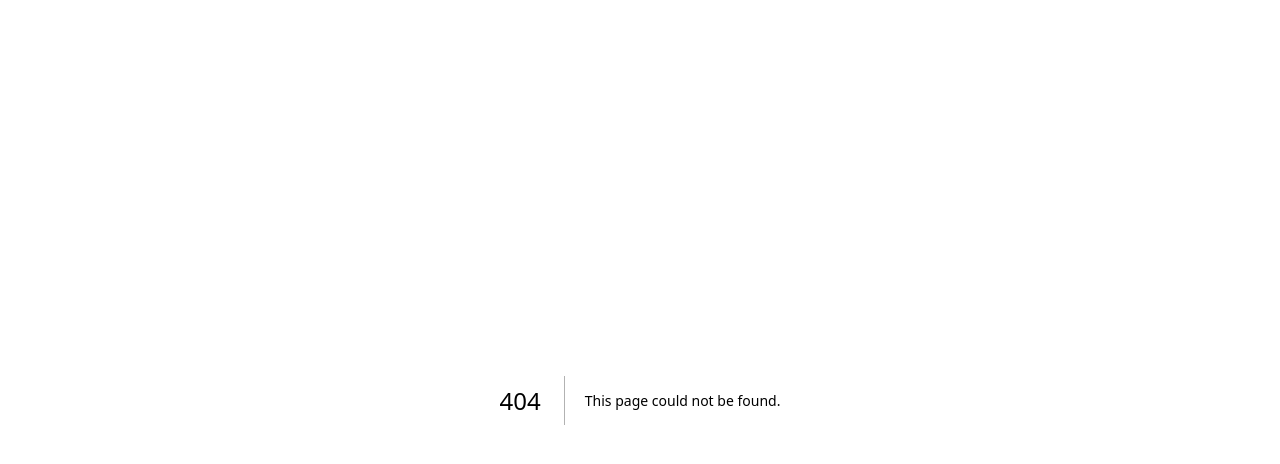
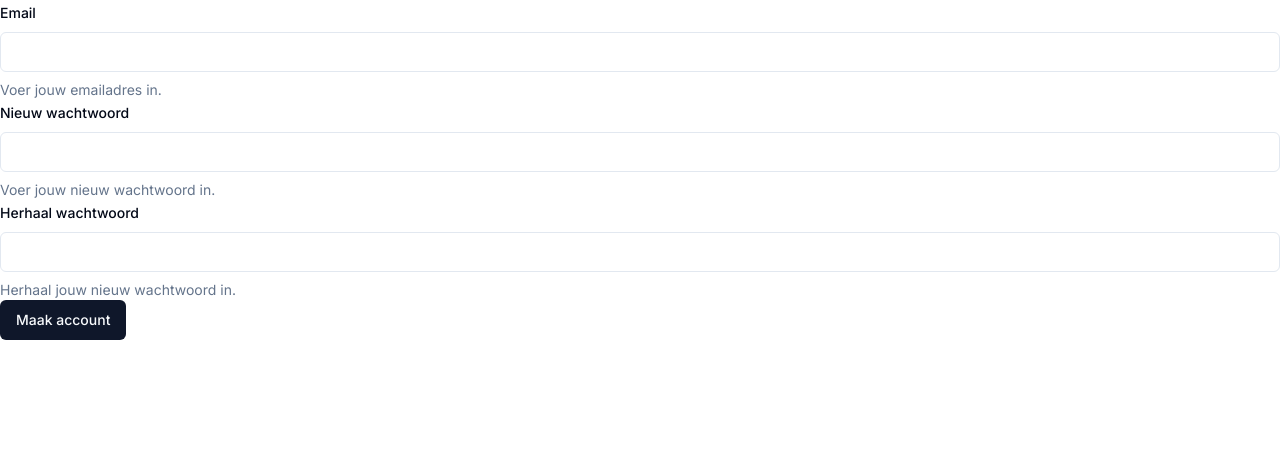
Before and after one commit to WEB4YOU-BE/P007-TenBoomgaerde, a Next.js app: page /sign-up in a window 1280 px wide. Before the commit this address had no page. Shown: the top 464 px of the page. Built offline with nearby package versions, Linux system fonts and the light colour scheme.

Commit message:
Added the sign-up page

```diff
--- a/app/(auth)/login/page.tsx
+++ b/app/(auth)/sign-in/page.tsx
@@ -1,6 +1,6 @@
 import SignInWithEmailCredentialsForm from "@/components/auth/SignInWithEmailCredentialsForm";
 
-export default function LoginPage() {
+export default function Page() {
     return <>
         <SignInWithEmailCredentialsForm />
     </>
--- /dev/null
+++ b/app/(auth)/sign-up/page.tsx
@@ -0,0 +1,7 @@
+import SignUpWithEmailCredentialsForm from "@/components/auth/SignUpWithEmailCredentialsForm";
+
+export default function Page() {
+    return <>
+        <SignUpWithEmailCredentialsForm />
+    </>
+}
--- a/components/auth/SignInWithEmailCredentialsForm.tsx
+++ b/components/auth/SignInWithEmailCredentialsForm.tsx
@@ -54,7 +54,7 @@ const SignInWithEmailCredentialsForm = () => {
                         <FormItem>
                             <FormLabel>Wachtwoord</FormLabel>
                             <FormControl>
-                                <Input {...field} type="password" />
+                                <Input {...field} type="password" autoComplete="current-password" />
                             </FormControl>
                             <FormDescription>Voer jouw wachtwoord in.</FormDescription>
                             <FormMessage/>
--- /dev/null
+++ b/components/auth/SignUpWithEmailCredentialsForm.tsx
@@ -0,0 +1,85 @@
+"use client";
+
+import { useForm } from "react-hook-form"
+
+import { z } from "zod"
+import { formSchema } from "@/schemas/auth/signUpWithEmailCredentials"
+import { zodResolver } from "@hookform/resolvers/zod"
+
+import { useMutation } from "@tanstack/react-query"
+import { SignUpWithCredentials } from "@/actions/auth/signUp"
+
+import { Form, FormControl, FormDescription, FormField, FormItem, FormLabel, FormMessage } from "../ui/form"
+import { Input } from "../ui/input"
+import { Button } from "../ui/button";
+
+const SignUpWithEmailCredentialsForm = () => {
+    const onSubmit = (formData: z.infer<typeof formSchema>) => { mutate(formData) }
+    const { mutate, isPending } = useMutation({
+        mutationFn: SignUpWithCredentials,
+        networkMode: "online",
+        retry: false,
+    })
+
+    const form = useForm<z.infer<typeof formSchema>>
+        ({
+            resolver: zodResolver(formSchema),
+            defaultValues: {
+                email: "",
+                password: "",
+                passwordConfirmation: "",
+            }
+        })
+
+    return <>
+        <Form {...form}>
+            <form onSubmit={form.handleSubmit(onSubmit)}>
+                <FormField
+                    name="email"
+                    control={form.control}
+                    render={({ field }) => (
+                        <FormItem>
+                            <FormLabel>Email</FormLabel>
+                            <FormControl>
+                                <Input {...field} type="email" autoComplete="username" />
+                            </FormControl>
+                            <FormDescription>Voer jouw emailadres in.</FormDescription>
+                            <FormMessage />
+                        </FormItem>
+                    )}
+                />
+                <FormField
+                    name="password"
+                    control={form.control}
+                    render={({ field }) => (
+                        <FormItem>
+                            <FormLabel>Nieuw wachtwoord</FormLabel>
+                            <FormControl>
+                                <Input {...field} type="password" autoComplete="new-password" />
+                            </FormControl>
+                            <FormDescription>Voer jouw nieuw wachtwoord in.</FormDescription>
+                            <FormMessage />
+                        </FormItem>
+                    )}
+                />
+                <FormField
+                    name="passwordConfirmation"
+                    control={form.control}
+                    render={({ field }) => (
+                        <FormItem>
+                            <FormLabel>Herhaal wachtwoord</FormLabel>
+                            <FormControl>
+                                <Input {...field} type="password" autoComplete="new-password" />
+                            </FormControl>
+                            <FormDescription>Herhaal jouw nieuw wachtwoord in.</FormDescription>
+                            <FormMessage />
+                        </FormItem>
+                    )}
+                />
+                <Button type="submit" disabled={isPending}>Maak account</Button>
+            </form>
+        </Form>
+    </>
+}
+
+export default SignUpWithEmailCredentialsForm
--- /dev/null
+++ b/schemas/auth/signUpWithEmailCredentials.ts
@@ -0,0 +1,21 @@
+import { z } from "zod";
+
+export const formSchema = z.object({
+  email: z
+    .string(),
+  password: z
+    .string()
+    .min(8, {
+      message: "Wachtwoorden zijn minstens 8 karakters lang.",
+    }),
+  passwordConfirmation: z
+    .string()
+    .min(8, {
+      message: "Wachtwoorden zijn minstens 8 karakters lang.",
+    }),
+})
+.refine((data) => data.password === data.passwordConfirmation, {
+    message: "Wachtwoorden komen niet overeen!",
+    path: ["confirmPassword"]
+})
+;
```
